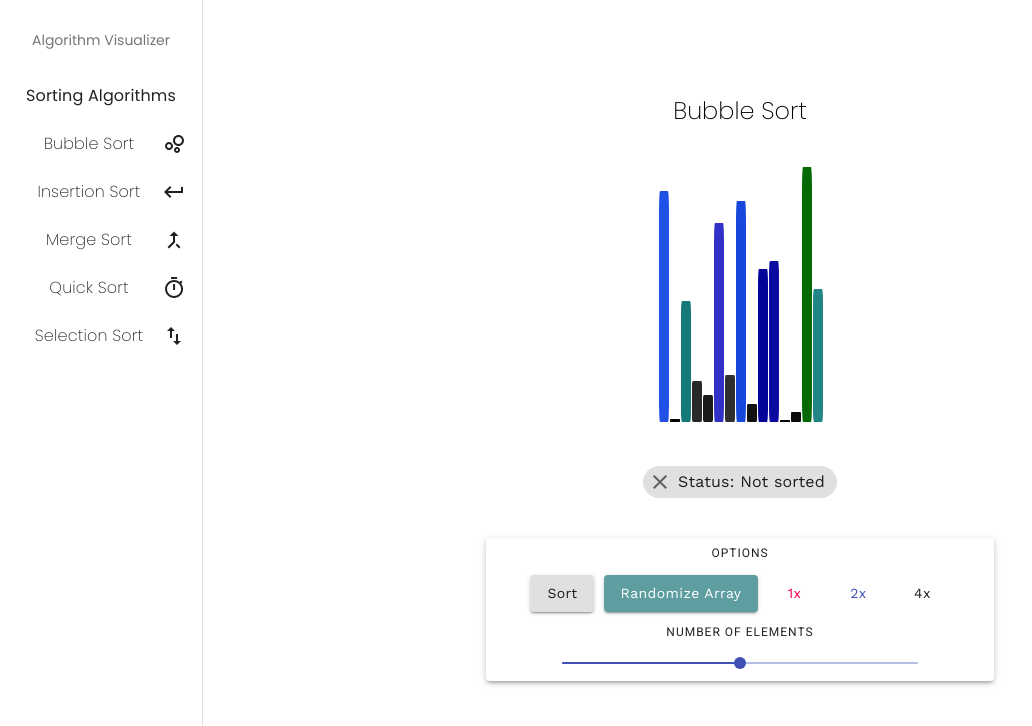
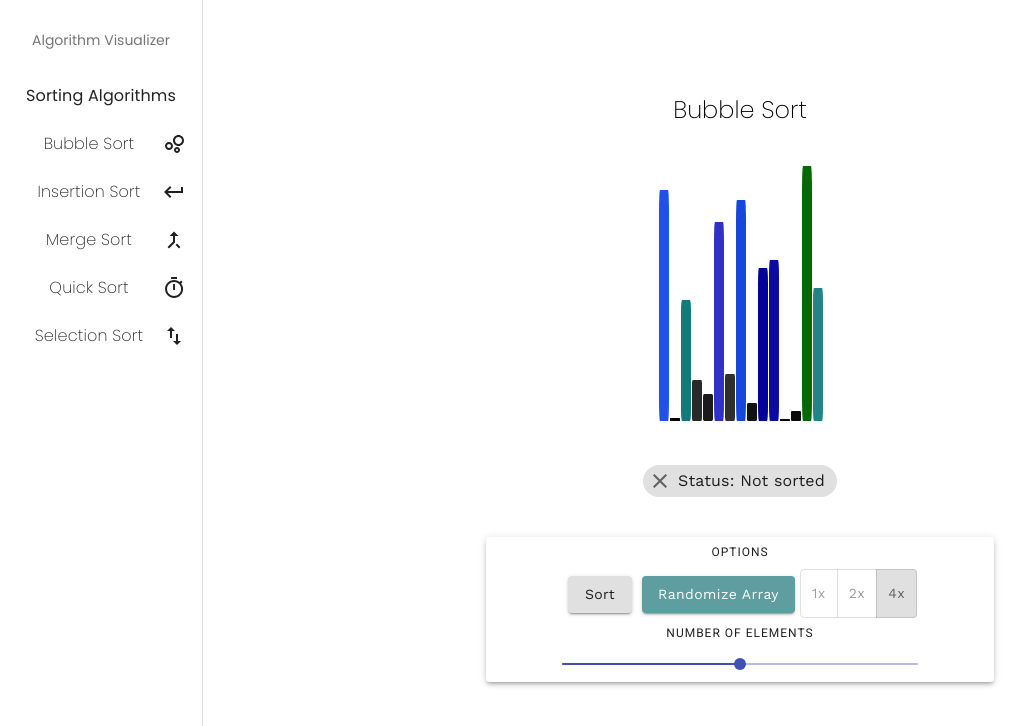
Before and after one commit to sahuashi/algorithm-visualizer, a React (Create React App) app: page / in a window 1280 px wide. Shown: the top 726 px of the page, without its empty margins (0-1032 px from the left). Built offline with nearby package versions, Linux system fonts and the light colour scheme; the HTML template or start-up script is replaced by a standard one.

Commit message:
Switch from buttons to toggle buttons

```diff
--- a/package.json
+++ b/package.json
@@ -6,6 +6,7 @@
     "@fontsource/roboto": "^4.5.0",
     "@material-ui/core": "^4.12.3",
     "@material-ui/icons": "^4.11.2",
+    "@material-ui/lab": "^4.0.0-alpha.60",
     "@testing-library/jest-dom": "^5.14.1",
     "@testing-library/react": "^11.2.7",
     "@testing-library/user-event": "^12.8.3",
--- a/src/App.js
+++ b/src/App.js
@@ -23,7 +23,7 @@ function App() {
   const [array, setArray] = useState(randomizeArray(selectedSize));
   const [isSorting, setIsSorting] = useState(false);
   const [isSorted, setIsSorted] = useState(false);
-  const [selectedSpeed, setSelectedSpeed] = useState(1);
+  const [selectedSpeed, setSelectedSpeed] = useState('4');
   var iterations = [];
   var counter = 0;
 
@@ -91,7 +91,7 @@ function App() {
       <Sidebar algorithms={algorithms} setSelectedAlgorithm={setSelectedAlgorithm}/>
       <Visualizer array={array} randomize={randomize} selectedAlgorithm={selectedAlgorithm}
       sort={sort} isSorting={isSorting} isSorted={isSorted} setSelectedSize={setSelectedSize}
-      selectedSize={selectedSize} setSelectedSpeed={setSelectedSpeed}/>
+      selectedSize={selectedSize} setSelectedSpeed={setSelectedSpeed} selectedSpeed={selectedSpeed}/>
     </Container>
     </ThemeProvider>
   );
--- a/src/components/Visualizer/SettingsBar.js
+++ b/src/components/Visualizer/SettingsBar.js
@@ -1,5 +1,7 @@
 import React, { Component } from "react";
-import { Paper, Box, Button, Slider, Typography } from "@material-ui/core";
+import { Paper, Box, Button, Slider, Typography} from "@material-ui/core";
+import ToggleButton from '@material-ui/lab/ToggleButton';
+import ToggleButtonGroup from '@material-ui/lab/ToggleButtonGroup';
 
 export default class SettingsBar extends Component {
 
@@ -8,9 +10,13 @@ export default class SettingsBar extends Component {
     this.props.randomize();
   }
 
-  handleSpeedChange = (e) => {
-    let val = parseInt(e.currentTarget.value);
-    this.props.setSelectedSpeed(val);
+  handleSpeedChange = (event, speed) => {
+    //let val = parseInt(speed);
+    //console.log(this.props);
+    //console.log(this.props.selectedSpeed);
+    //alert(val);
+    this.props.setSelectedSpeed(speed);
+    console.log(this.props.selectedSpeed);
   }
 
   render() {
@@ -25,9 +31,15 @@ export default class SettingsBar extends Component {
         <Button className="button blue" variant="contained" color="primary" onClick={this.props.randomize} disabled={this.props.isSorting}>
           Randomize Array
         </Button>
-        <Button value="1" color="secondary" onClick={this.handleSpeedChange} disabled={this.props.isSorting}>1x</Button>
-        <Button value="2" color="primary" onClick={this.handleSpeedChange} disabled={this.props.isSorting}>2x</Button>
-        <Button value="4" onClick={this.handleSpeedChange} disabled={this.props.isSorting}>4x</Button>
+        <ToggleButtonGroup
+      value={this.props.selectedSpeed}
+      exclusive
+      onChange={this.handleSpeedChange}
+    >
+      <ToggleButton value="1" disabled={this.props.isSorting}>1x</ToggleButton>
+        <ToggleButton value="2" disabled={this.props.isSorting}>2x</ToggleButton>
+        <ToggleButton value="4" disabled={this.props.isSorting}>4x</ToggleButton>
+    </ToggleButtonGroup>
         <Typography variant="overline" display="block">Number of Elements</Typography>
         <Slider
         key={this.props.selectedSize}
--- a/src/components/Visualizer/Visualizer.js
+++ b/src/components/Visualizer/Visualizer.js
@@ -12,7 +12,8 @@ export default class Visualizer extends Component {
         <Canvas array={this.props.array}/>
         <StatusBar isSorted={this.props.isSorted}/>
         <SettingsBar randomize={this.props.randomize} sort={this.props.sort} isSorting={this.props.isSorting}
-        selectedSize={this.props.selectedSize} setSelectedSize={this.props.setSelectedSize} setSelectedSpeed={this.props.setSelectedSpeed}/>
+        selectedSize={this.props.selectedSize} setSelectedSize={this.props.setSelectedSize}
+        selectedSpeed={this.props.selectedSpeed} setSelectedSpeed={this.props.setSelectedSpeed}/>
       </Grid>
     );
   }
```
Also changed, not shown: 1 other file (tests, documents, lock files or other folders).
